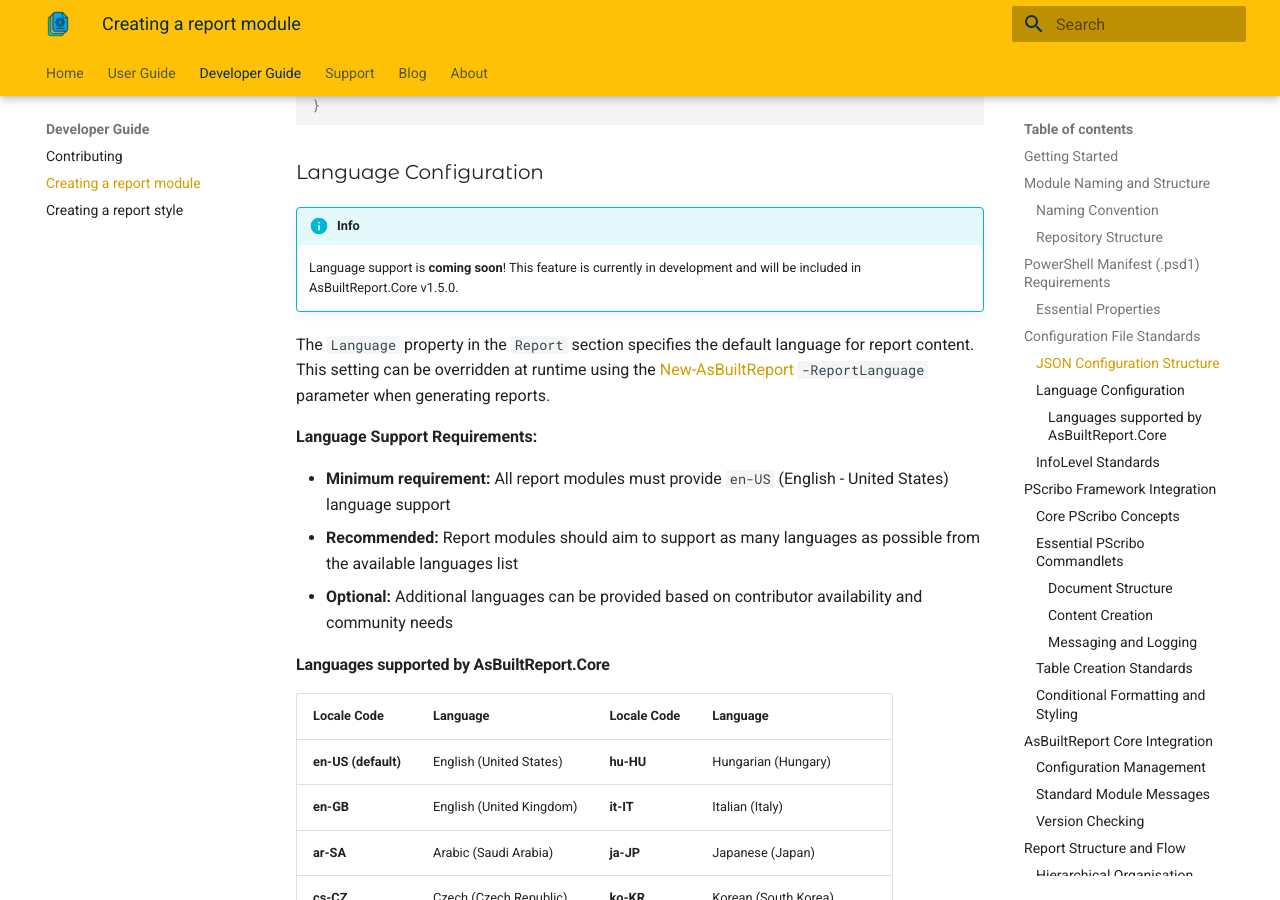
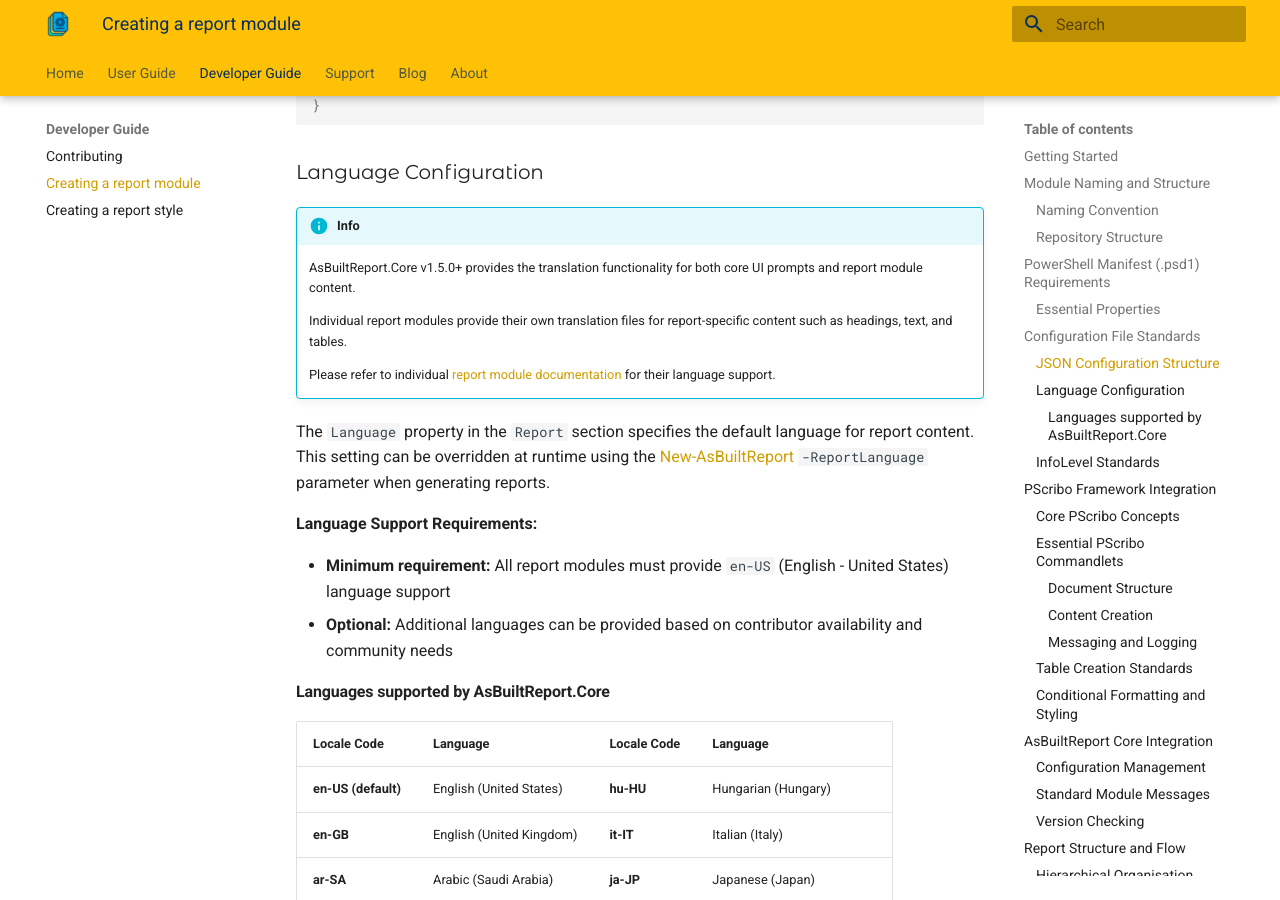
Before and after one commit to AsBuiltReport/AsBuiltReport.Project.Website, an MkDocs documentation site: the page built from docs/dev-guide/creating-a-report-module.md, in a window 1280 px wide and 900 px high, scrolled down 2940 px. Built offline with MkDocs 1.6.1 and Material for MkDocs 9.7.7, drawn with Linux system fonts in a browser that asks for light colours; some of the changed text lies outside the part shown.

Commit message:
Update pages for v1.5.0 release

```diff
--- a/docs/dev-guide/creating-a-report-module.md
+++ b/docs/dev-guide/creating-a-report-module.md
@@ -117,14 +117,17 @@ Create a configuration file using the JSON template provided in the report modul
 ### Language Configuration
 
 !!! info
-    Language support is **coming soon**! This feature is currently in development and will be included in AsBuiltReport.Core v1.5.0.
+    AsBuiltReport.Core v1.5.0+ provides the translation functionality for both core UI prompts and report module content.
+
+    Individual report modules provide their own translation files for report-specific content such as headings, text, and tables.
+
+    Please refer to individual [report module documentation](https://www.asbuiltreport.com/user-guide/report-modules/overview/) for their language support.
 
 The `Language` property in the `Report` section specifies the default language for report content. This setting can be overridden at runtime using the [New-AsBuiltReport](../user-guide/new-asbuiltreport.md) `-ReportLanguage` parameter when generating reports.
 
 **Language Support Requirements:**
 
 - **Minimum requirement:** All report modules must provide `en-US` (English - United States) language support
-- **Recommended:** Report modules should aim to support as many languages as possible from the available languages list
 - **Optional:** Additional languages can be provided based on contributor availability and community needs
 
 #### Languages supported by AsBuiltReport.Core
@@ -463,9 +466,6 @@ Create focused helper functions in the `Src/Private` directory:
 - Implement proper error handling
 
 ## Language Support Implementation
-
-!!! info
-    Language support is **coming soon**! This feature is currently in development and will be included in AsBuiltReport.Core v1.5.0.
 
 AsBuiltReport v1.5.0+ introduces comprehensive multilingual support, allowing report modules to generate documentation in multiple languages. This section explains how to implement language support in your report module.
 
```
Also changed, not shown: docs/dev-guide/creating-a-report-style.md (+0 -3 lines), docs/index.md (+1 -14 lines), docs/user-guide/new-asbuiltconfig.md (+4 -4 lines).
